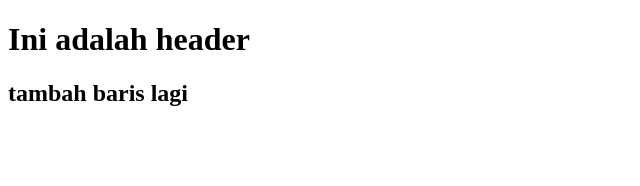
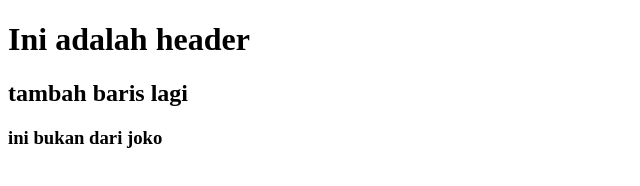
Before and after one commit to IchsanNurGhassan182101974/belajar-git-c4, a plain HTML site: page index.html in a window 1280 px wide. Shown: the whole page, without its empty margins (0-640 px from the left). Drawn offline with Linux system fonts and the light colour scheme.

Commit message:
conflict gak nih

```diff
--- a/index.html
+++ b/index.html
@@ -9,5 +9,6 @@
 <body>
     <h1>Ini adalah header</h1>
     <h2>tambah baris lagi</h2>
+    <h3>ini bukan dari joko</h3>
 </body>
 </html>
```
